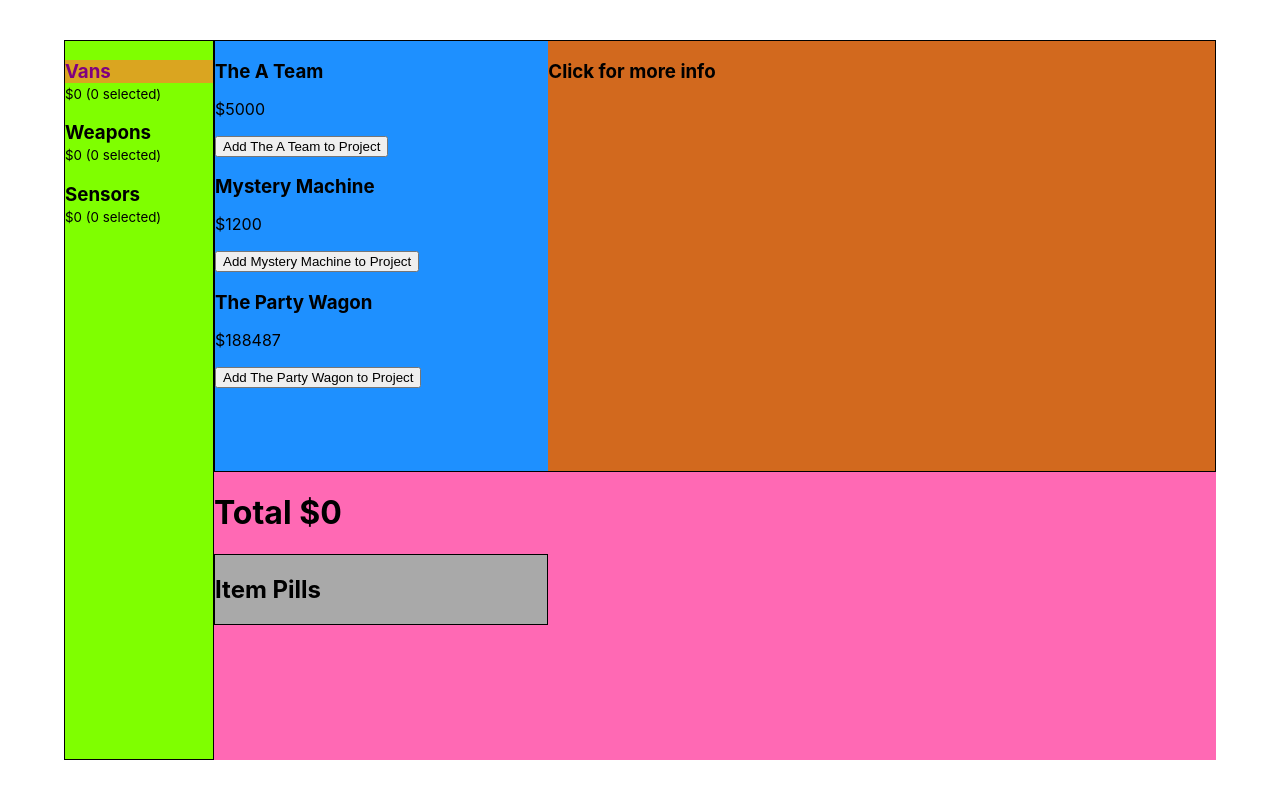
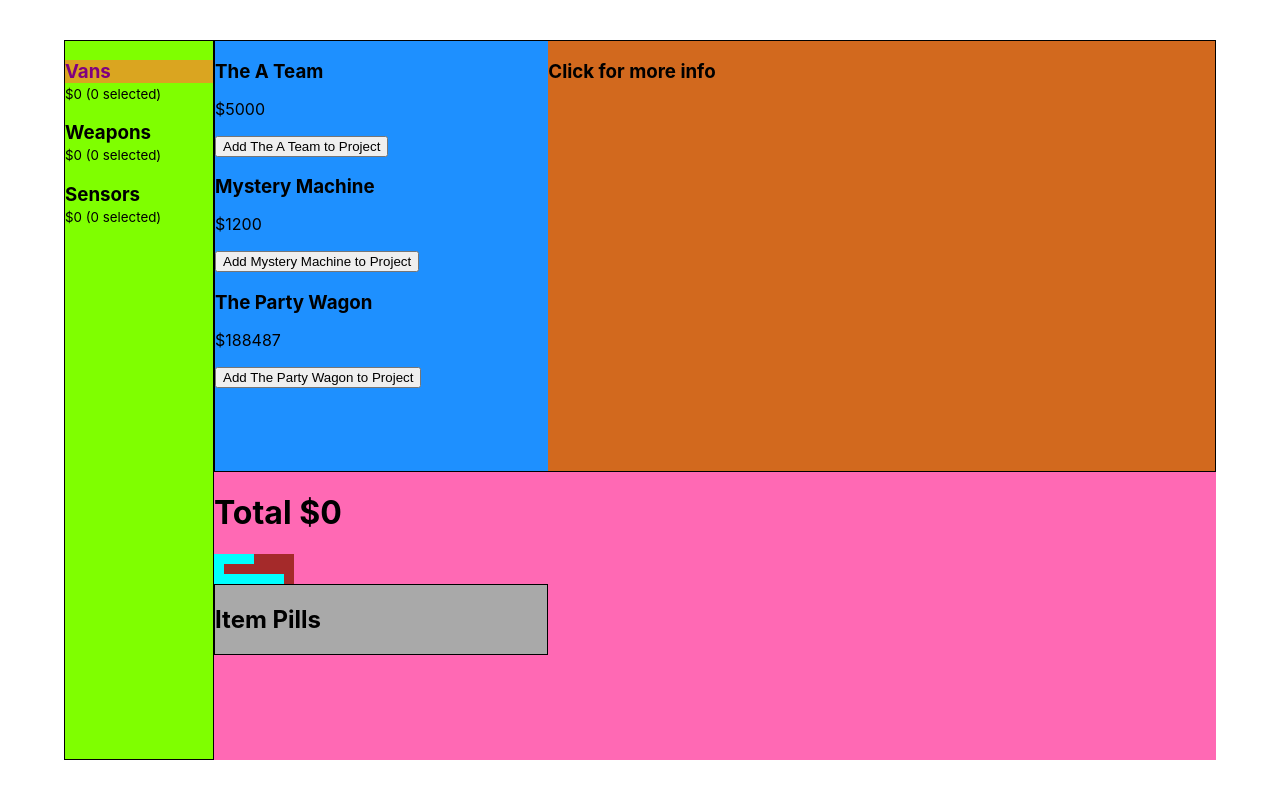
Before and after one commit to garrettgsb/ogc-widgets, a React (Create React App) app: page / in a window 1280 px wide. Built offline with nearby package versions, Linux system fonts and the light colour scheme.

Commit message:
refractor and bars

```diff
--- a/src/App.css
+++ b/src/App.css
@@ -102,3 +102,16 @@
   margin-right: 10px;
   content: "❌";
 }
+
+.parent-bar {
+  width: 80px;
+  height: 10px;
+  background-color: brown;
+}
+
+.child-bar {
+  height: 100%;
+  padding: 0px;
+  margin: 0px;
+  background-color: cyan;
+}
--- a/src/PaneManagerWidget.js
+++ b/src/PaneManagerWidget.js
@@ -108,19 +108,22 @@
   }
 
   function matchesCategory(item, category) {
-    console.log("matches", category, item.categories[0]);
-    if (item.categories[0] === category) {
-      return true
-    }
-    return false;
+    // console.log("matches", category, item.categories[0]);
+    // if (item.categories[0] === category) {
+    //   return true
+    // }
+    // return false;
+    return item.categories[0] === category;
   }
 
   function isSelected(item, selections) {
-    console.log("isSelected");
-    if (selections[item.title]) {
-      return true;
-    }
-    return false;
+    // if (selections[item.title]) {
+    //   return true;
+    // }
+    // return false;
+    return Boolean(selections[item.title]);
+    // return !!selections[item.title];
+
   }
 
   function updateSelected(selection) {
--- a/src/components/BottomBar.js
+++ b/src/components/BottomBar.js
@@ -1,3 +1,5 @@
+import ProgressBar from './ProgressBar';
+
 const BottomBar = ({ selections, appData }) => {
 
   // const pillList = Object.values(selections.filter((selected) => { return selected === true }));
@@ -8,19 +10,23 @@
     }
   };
 
-  function sumPrices(appData, selections) {
-    let total = 0;
-    appData.forEach(item => {
-      if (selections[item.title]) {
-        total += item.price;
-      }
-    });
-    return total;
+  function sumSelectedPrices(appData, selections) {
+    // let total = 0;
+    // appData.forEach(item => {
+    //   if (selections[item.title]) {
+    //     total += item.price;
+    //   }
+    // });
+    return appData.reduce((acc, item) => selections[item.title] ? acc + item.price : acc, 0);
   }
 
   return (
     <div>
-      <h1>Total ${sumPrices(appData, selections)}</h1>
+      <h1>Total ${sumSelectedPrices(appData, selections)}</h1>
+      <ProgressBar value={40} max={80} />
+      <ProgressBar value={10} max={80} />
+      <ProgressBar value={70} max={80} />
+
       <aside className="bottombar">
         <h1>Item Pills</h1>
         {
--- /dev/null
+++ b/src/components/ProgressBar.js
@@ -0,0 +1,11 @@
+const ProgressBar = ({ value, max }) => {
+  const width = value / max * 100;
+  return (
+    <div className="parent-bar">
+      <div className="child-bar" style={{ width: `${width}%` }}>
+
+      </div>
+    </div>
+  )
+}
+export default ProgressBar;
--- a/src/components/SideBar.js
+++ b/src/components/SideBar.js
@@ -4,7 +4,6 @@
 
   const categoriesHavingChosen = getCategoriesHavingChosen(selections, appData);
   // console.log(categoriesHavingChosen);
-
   return (
     <aside className="sidebar">
       {
```
